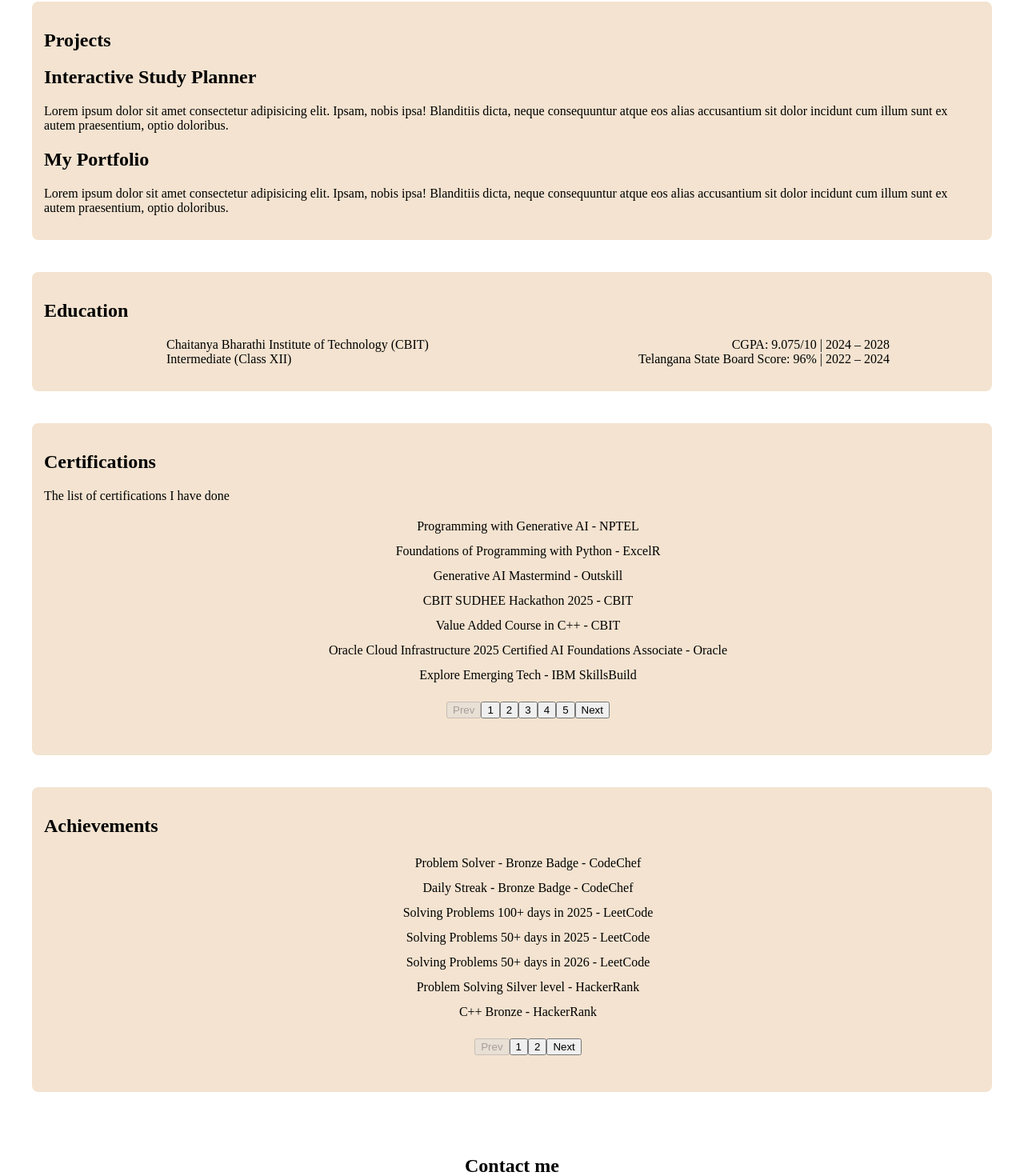
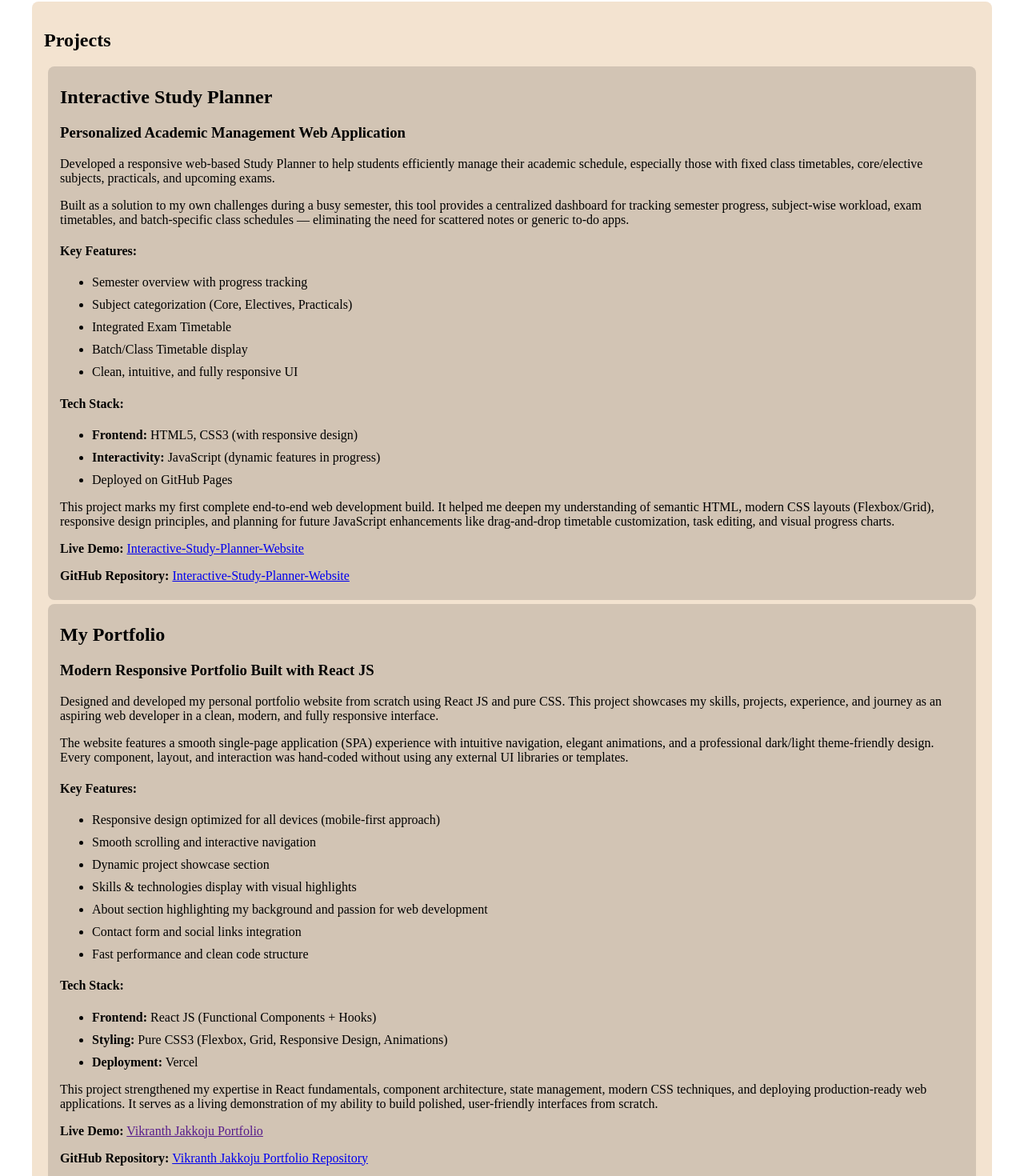
Before and after one commit to Vikranth-Kumar-Jakkoju/Vikranth-Jakkoju-Portfolio, a React (Vite) app: page / in a window 1280 px wide. Shown: the part 855-2325 px from the top of the page at 80% size. Built offline with nearby package versions, Linux system fonts and the light colour scheme.

Commit message:
Updated Information: Projects Information

```diff
--- a/src/Components/Projects.css
+++ b/src/Components/Projects.css
@@ -8,3 +8,16 @@
     margin: 40px;
     border-radius: 8px;
 }
+
+#Projects #section-container ul {
+    display: flex;
+    flex-direction: column;
+    gap: 10px;
+}
+
+#Projects .Project {
+    background-color: #D2C4B4;
+    padding: 5px 15px;
+    margin: 5px;
+    border-radius: 8px;
+}
--- a/src/Components/Projects.jsx
+++ b/src/Components/Projects.jsx
@@ -6,13 +6,61 @@ function Projects() {
             <section id='Projects' className='section'>
                 <h1>Projects</h1>
                 <div id='section-container'>
-                    <div>
+                    <div className='Project'>
                         <h2>Interactive Study Planner</h2>
-                        <p>Lorem ipsum dolor sit amet consectetur adipisicing elit. Ipsam, nobis ipsa! Blanditiis dicta, neque consequuntur atque eos alias accusantium sit dolor incidunt cum illum sunt ex autem praesentium, optio doloribus.</p>
+                        <h3>Personalized Academic Management Web Application</h3>
+                        <p>Developed a responsive web-based Study Planner to help students efficiently manage their academic schedule, especially those with fixed class timetables, core/elective subjects, practicals, and upcoming exams.</p>
+                        <p>Built as a solution to my own challenges during a busy semester, this tool provides a centralized dashboard for tracking semester progress, subject-wise workload, exam timetables, and batch-specific class schedules — eliminating the need for scattered notes or generic to-do apps.</p>
+                        <div>
+                            <h4>Key Features:</h4>
+                            <ul>
+                                <li>Semester overview with progress tracking</li>
+                                <li>Subject categorization (Core, Electives, Practicals)</li>
+                                <li>Integrated Exam Timetable</li>
+                                <li>Batch/Class Timetable display</li>
+                                <li>Clean, intuitive, and fully responsive UI</li>
+                            </ul>
+                        </div>
+                        <div>
+                            <h4>Tech Stack:</h4>
+                            <ul>
+                                <li><b>Frontend:</b> HTML5, CSS3 (with responsive design)</li>
+                                <li><b>Interactivity:</b> JavaScript (dynamic features in progress)</li>
+                                <li>Deployed on GitHub Pages</li>
+                            </ul>
+                        </div>
+                        <p>This project marks my first complete end-to-end web development build. It helped me deepen my understanding of semantic HTML, modern CSS layouts (Flexbox/Grid), responsive design principles, and planning for future JavaScript enhancements like drag-and-drop timetable customization, task editing, and visual progress charts.</p>
+                        <p><b>Live Demo:</b> <a href="https://vikranth-kumar-jakkoju.github.io/Interactive-Study-Planner-Website/">Interactive-Study-Planner-Website</a></p>
+                        <p><b>GitHub Repository:</b> <a href="https://github.com/Vikranth-Kumar-Jakkoju/Interactive-Study-Planner-Website">Interactive-Study-Planner-Website</a></p>
                     </div>
-                    <div>
+                    <div className='Project'>
                         <h2>My Portfolio</h2>
-                        <p>Lorem ipsum dolor sit amet consectetur adipisicing elit. Ipsam, nobis ipsa! Blanditiis dicta, neque consequuntur atque eos alias accusantium sit dolor incidunt cum illum sunt ex autem praesentium, optio doloribus.</p>
+                        <h3>Modern Responsive Portfolio Built with React JS</h3>
+                        <p>Designed and developed my personal portfolio website from scratch using React JS and pure CSS. This project showcases my skills, projects, experience, and journey as an aspiring web developer in a clean, modern, and fully responsive interface.</p>
+                        <p>The website features a smooth single-page application (SPA) experience with intuitive navigation, elegant animations, and a professional dark/light theme-friendly design. Every component, layout, and interaction was hand-coded without using any external UI libraries or templates.</p>
+                        <div>
+                            <h4>Key Features:</h4>
+                            <ul>
+                                <li>Responsive design optimized for all devices (mobile-first approach)</li>
+                                <li>Smooth scrolling and interactive navigation</li>
+                                <li>Dynamic project showcase section</li>
+                                <li>Skills & technologies display with visual highlights</li>
+                                <li>About section highlighting my background and passion for web development</li>
+                                <li>Contact form and social links integration</li>
+                                <li>Fast performance and clean code structure</li>
+                            </ul>
+                        </div>
+                        <div>
+                            <h4>Tech Stack:</h4>
+                            <ul>
+                                <li><b>Frontend:</b> React JS (Functional Components + Hooks)</li>
+                                <li><b>Styling:</b> Pure CSS3 (Flexbox, Grid, Responsive Design, Animations)</li>
+                                <li><b>Deployment:</b> Vercel</li>
+                            </ul>
+                        </div>
+                        <p>This project strengthened my expertise in React fundamentals, component architecture, state management, modern CSS techniques, and deploying production-ready web applications. It serves as a living demonstration of my ability to build polished, user-friendly interfaces from scratch.</p>
+                        <p><b>Live Demo:</b> <a href="">Vikranth Jakkoju Portfolio</a></p>
+                        <p><b>GitHub Repository:</b> <a href="https://github.com/Vikranth-Kumar-Jakkoju/Vikranth-Jakkoju-Portfolio">Vikranth Jakkoju Portfolio Repository</a></p>
                     </div>
                 </div>
             </section>
```
Also changed, not shown: src/Components/Footer.jsx (+8 -8 lines).
